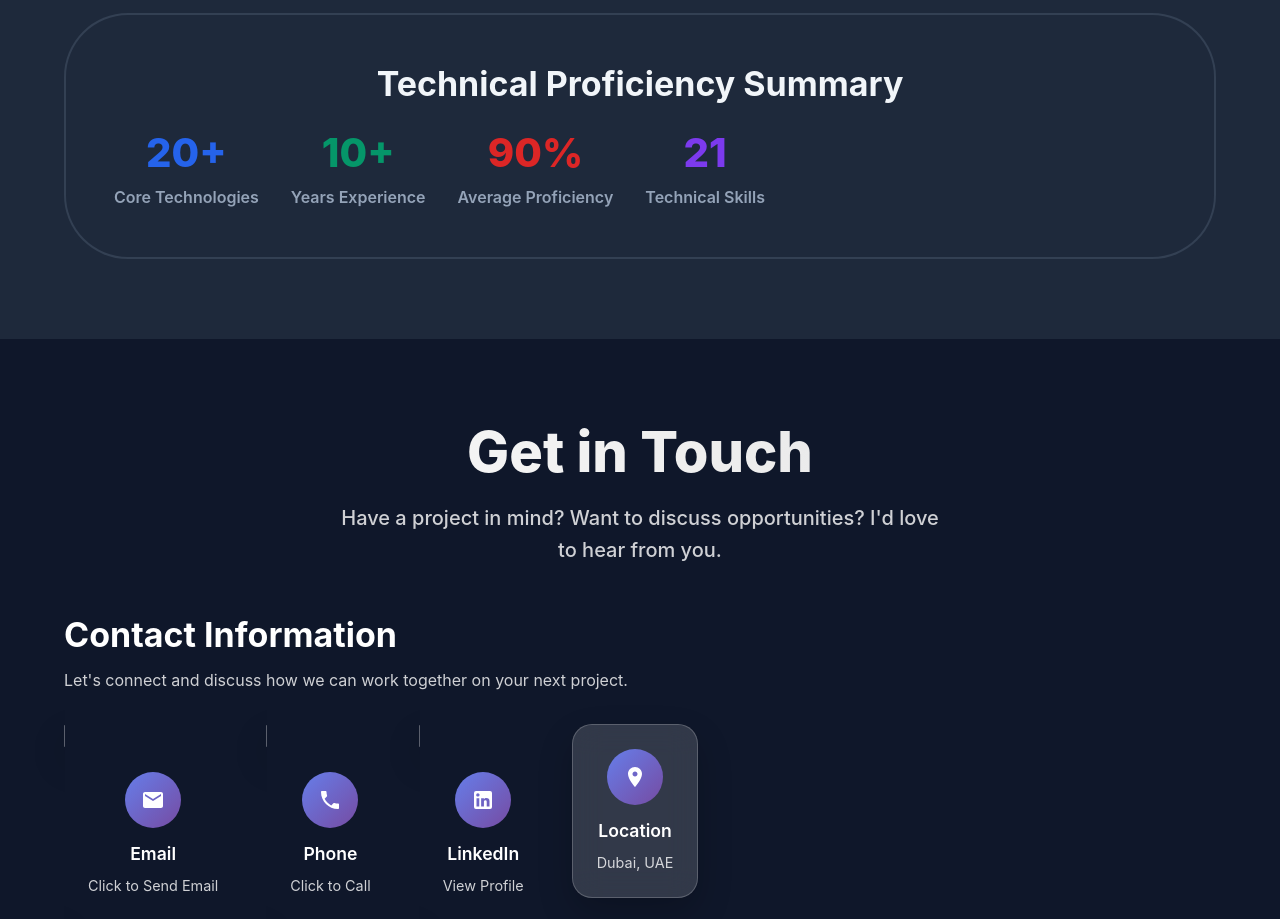
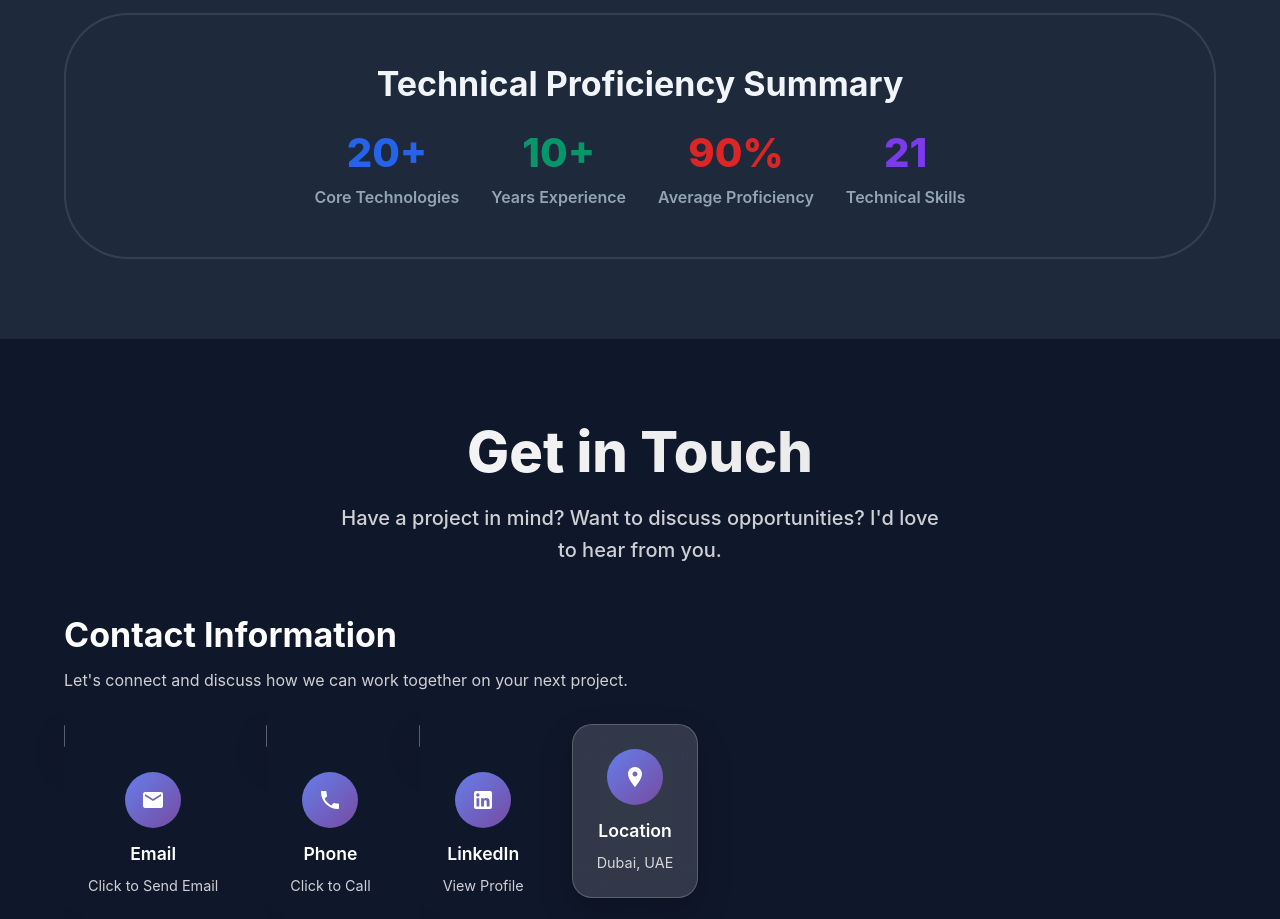
Before and after one commit to syamwaits/PORTFOLIO, a React (Vite) app: page / in a window 1280 px wide. Shown: the part 5880-6799 px from the top of the page. Built offline with nearby package versions, Linux system fonts and the light colour scheme.

Commit message:
Add justify center to Technical Proficiency Summary grid for perfect number alignment

```diff
--- a/src/components/Skills.jsx
+++ b/src/components/Skills.jsx
@@ -247,7 +247,7 @@ export default function Skills() {
           <Typography variant="h4" sx={{ fontWeight: 700, mb: 3, color: 'text.primary' }}>
             Technical Proficiency Summary
           </Typography>
-          <Grid container spacing={4}>
+          <Grid container spacing={4} sx={{ justifyContent: 'center' }}>
             <Grid item xs={12} sm={6} md={3}>
               <Box sx={{ textAlign: 'center' }}>
                 <Typography variant="h2" sx={{ fontWeight: 800, color: '#2563eb', mb: 1 }}>
```
